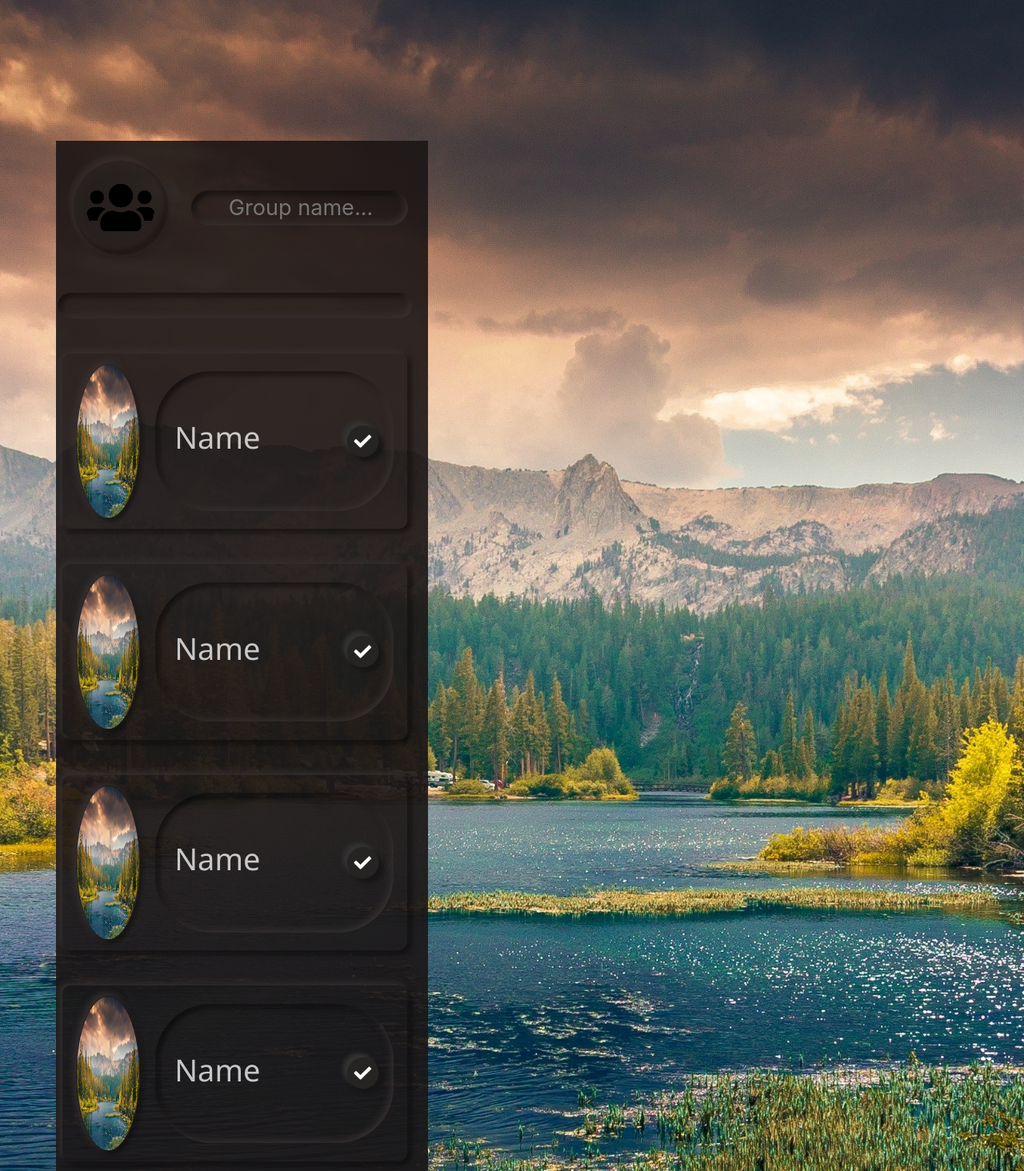
After one commit to Stas1407/sms_online, a Django app: template templates/main/new_group.html in a window 1280 px wide. The commit adds this page. Shown: the whole page at 80% size. Run offline with Django 3.2, Linux system fonts and the light colour scheme; the template is opened without the code that fills it, so the values that code supplies are empty; some libraries are stand-ins or nearby versions.

Commit message:
Adding groups view was added

```diff
--- a/main/urls.py
+++ b/main/urls.py
@@ -4,5 +4,6 @@ from . import views
 urlpatterns = [
     path('', views.landing_page, name='landing_page'),
     path('home', views.home, name='home'),
-    path('chat_view', views.chat_view, name="chat_view")
+    path('chat_view', views.chat_view, name="chat_view"),
+    path('new_group', views.new_group, name="new_group")
 ]
--- a/main/views.py
+++ b/main/views.py
@@ -12,3 +12,6 @@ def landing_page(request):
 
 def chat_view(request):
     return render(request, 'main/chat_view.html')
+
+def new_group(request):
+    return render(request, 'main/new_group.html')
--- a/static/main/css/home.css
+++ b/static/main/css/home.css
@@ -44,7 +44,7 @@ main{
 #main_content{
     background-color: rgb(28, 22, 22, 0.91);
     background-attachment: fixed;
-    min-height: 91vh;
+    min-height: 92vh;
     width: 55%;
     position: absolute;
     top: -2vh;
--- /dev/null
+++ b/static/main/css/new_group.css
@@ -0,0 +1,315 @@
+body, html{
+    background-image: url("../../backgrounds/home_bg.jpg");
+    height: 100%;
+    width: 100%;
+    scroll-behavior: smooth;
+}
+
+
+html::-webkit-scrollbar {
+    display: none;
+}
+
+html {
+    -ms-overflow-style: none;  /* IE and Edge */
+    scrollbar-width: none;  /* Firefox */
+}
+
+#wrap{
+    visibility: hidden;
+    pointer-events: none;
+}
+
+.navbar {
+    background-color: rgb(28, 22, 22, 0.91) !important;
+    top: -100px;
+    transition: top 0.3s;
+}
+
+main{
+    height: 90vh;
+}
+
+.col-md-12{
+    height: 90vh;
+    display: flex;
+    justify-content: center;
+}
+
+.no_border{
+    display: flex;
+    align-items: center;
+    height: 70%;
+    margin-top: auto;
+    margin-bottom: auto;
+    color: #777;
+}
+
+.row{
+    padding-bottom: 3vh;
+}
+
+#main_content{
+    background-color: rgb(28, 22, 22, 0.91);
+    background-attachment: fixed;
+    min-height: 94vh;
+    width: 55%;
+    position: absolute;
+    top: -2vh;
+    border-top: none;
+    opacity: 0;
+    z-index: 2;
+    border-width: 0;
+}
+
+#group_icon{
+    width: 30%;
+    margin-right: 3%;
+}
+
+.top_column{
+    display: flex;
+    align-items: center;
+    justify-content: center;
+    padding: 2%;
+}
+
+#group_name_div{
+    width: 55%;
+    background-color: transparent;
+    box-shadow: inset -3px -3px 8px #383232, inset 3px 3px 9px #000000bb;
+    border-radius: 70px;
+    height: 30%;
+}
+
+#group_name_in{
+    background-color: transparent;
+    border: none;
+    width: 100%;
+    height: 100%;
+    padding-left: 8%;
+    padding-right: 7%;
+    color: rgba(255, 255, 255, 0.644);
+    font-size: 140%;
+    text-align: center;
+}
+
+#group_name_in:focus{
+    outline: none;
+}
+
+.column_splitter{
+    display: flex;
+    align-items: center;
+    justify-content: center;
+    margin-top: 1.5vh;
+    width: 100%;
+    height: 2.2vh;
+}
+
+#splitter{
+    width: 92%;
+    height: 100%;
+    background-color: transparent;
+    border-radius: 70px;
+    box-shadow: inset -3px -3px 8px #383232, inset 3px 3px 9px #000000bb;
+}
+
+.column{
+    margin-top: 3vh;
+    display: flex;
+    justify-content: center;
+    align-items: center;
+    width: 100%;
+    height: 15vh;
+    padding-left: 8%;
+    padding-right: 8%;
+}
+
+.person_bg{
+    width: 100%;
+    height: 100%;
+    border-radius: 10px;
+    padding-top: 3%;
+    padding-bottom: 3%;
+    padding-left: 4%;
+    padding-right: 4%;
+    box-shadow: -3px -3px 8px #383232, 3px 3px 9px #000000bb;
+    display: flex;
+    align-items: center;
+    justify-content: center;
+}
+
+.person_profile_pic{
+    width: 20%;
+    height: 100%;
+    border-style: solid;
+    border-color: rgba(34, 34, 34, 0.001);
+    border-width: 1px;
+    box-shadow: -3px -3px 8px #383232, 3px 3px 5px #090909a4;
+}
+
+.person_name_bg{
+    margin-left: 5%;
+    width: 75%;
+    height: 90%;
+    background-color: transparent;
+    border-radius: 70px;
+    box-shadow: inset -3px -3px 8px #383232, inset 3px 3px 9px #000000bb;
+    color: white;
+    display: flex;
+    align-items: center;
+    justify-content: space-between;
+    padding-left: 6%;
+    padding-right: 1%;
+    text-align: left;
+}
+
+.person_name{
+    opacity: 0.75;
+    font-weight: lighter;
+    font-family: 'Segoe UI', Tahoma, Geneva, Verdana, sans-serif;
+    font-size: 38px;
+}
+
+.add_person{
+    background-image: url('../icons/check.png');
+    background-color: transparent;
+    background-position: center;
+    background-size: contain;
+    background-repeat: no-repeat;
+    border: none;
+    width: 25%;
+    height: 100%;
+    float: right
+}
+
+.add_person:focus{
+    outline: none;
+}
+
+.clicked{
+    background-image: url('../icons/checked.png') !important;
+    width: 20%;
+    height: 65%;
+    margin-right: 2.5%;
+}
+
+@media(max-height: 800px){
+    #group_name_div{
+        height: 35%;
+    }
+}
+
+@media(min-width:1800px) and (min-height: 850px){
+    #main_content{
+      width: 75%;
+      top: -2.5vh;
+    }
+}
+
+@media (min-width: 1666px) and (min-height: 850px){
+    #main_content{
+        top: -3.5vh;
+    }
+}
+
+@media (max-aspect-ratio: 16/9) {
+    @media (min-height: 850px){
+      #main_content{
+        top: -3vh;
+      }
+    }
+
+    @media (pointer:none), (pointer:coarse) {
+      html, body{
+        width: 100%;
+        height: 100%;
+        overflow-x: hidden;
+      }
+
+      #main_content{
+        top: 0;
+        height: 104vh !important;
+        overflow-x: hidden;
+      }
+
+      main{
+        overflow-x: hidden;
+        height: 100vh;
+      }
+    }
+}
+
+@media (pointer:none), (pointer:coarse) and (orientation: landscape){
+    html, body{
+      width: 100%;
+      height: 100%;
+      overflow-x: hidden;
+    }
+
+    #main_content{
+      margin-top: 0vh;
+      left: 0%;
+      top: 5vh !important;
+      height: 104vh !important;
+      overflow-x: hidden;
+    }
+
+    main{
+      overflow-x: hidden;
+      height: 100vh;
+    }
+
+
+    @media(max-height: 300px){
+      #main_content{
+        top: 27vh !important;
+      }
+    }
+}
+
+@media (pointer:none), (pointer:coarse) and (orientation: portrait) and (max-height: 500px){
+    #main_content{
+      left: -17%;
+      top: 2vh !important;
+    }
+
+}
+
+@media (max-width: 991px){
+    #main_content{
+      width: 100%;
+      top: -3.5vh;
+    }
+
+    @media (max-width: 800px){
+        #main_content{
+          width: 150%;
+        }
+    }
+    @media (max-width: 760px){
+        #main_content{
+          width: 180%;
+        }
+    }
+}
+
+@keyframes slide_in{
+    0%{
+      opacity: 0;
+      top: unset;
+      bottom: -100vh;
+    }
+    5%{
+      opacity: 1;
+    }
+    100%{
+      opacity: 1;
+      bottom: 0;
+    }
+  }
+
+.show{
+    animation: slide_in 0.4s ease-in-out 0s forwards;
+  }
--- /dev/null
+++ b/static/main/js/new_group.js
@@ -0,0 +1,26 @@
+jQuery(document).ready(function(){
+    var prevScrollpos = window.pageYOffset;
+    window.onscroll = function() {
+      var currentScrollPos = window.pageYOffset;
+      if (prevScrollpos > currentScrollPos) {
+        document.querySelector(".navbar").style.top = "0px";
+      } else {
+        document.querySelector(".navbar").style.top = "-100px";
+      }
+      prevScrollpos = currentScrollPos;
+    }
+    setTimeout(function(){
+        document.querySelector(".navbar").style.top = "0px";
+        $('#main_content').addClass('show');
+    }, 300)
+
+    setTimeout(function(){
+        $('#main_content').css('opacity', '1');
+        $('#main_content').removeClass('show');
+    }, 500)
+  });
+
+
+  $('.add_person').click(function(){
+    $('#' + this.id).toggleClass('clicked');
+})
--- a/templates/base.html
+++ b/templates/base.html
@@ -42,7 +42,7 @@
             </div>
 
             <div class="navbar-nav">
-              <a class="nav-item btn btn-outline-light no_border text-center" href="">New Group</a>
+              <a class="nav-item btn btn-outline-light no_border text-center" href="{% url 'new_group' %}" id="new_group">New Group</a>
               <a class="nav-item btn btn-outline-light no_border" href="">Profile</a>
               <a class="nav-item btn btn-outline-light no_border" href="{% url 'logout' %}">Logout</a>
             </div>
--- /dev/null
+++ b/templates/main/new_group.html
@@ -0,0 +1,71 @@
+{% extends 'base.html' %}
+{% load static %}
+
+{% block links %}
+  <link rel="stylesheet" href="{% static 'main/css/new_group.css' %}">
+{% endblock links %}
+
+{% block content %}
+<div id="main_content">
+    <div class="row">
+      <div class="col-sm-12 top_column">
+        <img src="{% static 'main/icons/group_icon.png' %}" id="group_icon">
+        <div id="group_name_div">
+            <input type="text" id="group_name_in" placeholder="Group name..." autocomplete='off' spellcheck='false' autocorrect='off'>
+        </div>
+      </div>
+      <div class="col-sm-12 column_splitter" id="top">
+        <div id="splitter"></div>
+      </div>
+      <div class="col-sm-12 column" id="top">
+        <div class="person_bg">
+            <img src="{% static 'backgrounds/home_bg.jpg' %}" class="person_profile_pic rounded-circle">
+            <div class="person_name_bg">
+                <h4 class="person_name">Name</h4>
+                <button class="add_person" id='1'></button>
+            </div>
+        </div>
+      </div>
+      <div class="col-sm-12 column" id="top">
+        <div class="person_bg">
+            <img src="{% static 'backgrounds/home_bg.jpg' %}" class="person_profile_pic rounded-circle">
+            <div class="person_name_bg">
+                <h4 class="person_name">Name</h4>
+                <button class="add_person" id='2'></button>
+            </div>
+        </div>
+      </div>
+      <div class="col-sm-12 column" id="top">
+        <div class="person_bg">
+            <img src="{% static 'backgrounds/home_bg.jpg' %}" class="person_profile_pic rounded-circle">
+            <div class="person_name_bg">
+                <h4 class="person_name">Name</h4>
+                <button class="add_person" id='3'></button>
+            </div>
+        </div>
+      </div>
+      <div class="col-sm-12 column" id="top">
+        <div class="person_bg">
+            <img src="{% static 'backgrounds/home_bg.jpg' %}" class="person_profile_pic rounded-circle">
+            <div class="person_name_bg">
+                <h4 class="person_name">Name</h4>
+                <button class="add_person" id='4'></button>
+            </div>
+        </div>
+      </div>
+      <div class="col-sm-12 column" id="top">
+        <div class="person_bg">
+            <img src="{% static 'backgrounds/home_bg.jpg' %}" class="person_profile_pic rounded-circle">
+            <div class="person_name_bg">
+                <h4 class="person_name">Name</h4>
+                <button class="add_person" id='5'></button>
+            </div>
+        </div>
+      </div>
+    </div>
+</div>
+{% endblock content %}
+
+{% block js_links %}
+  <script type="text/javascript" src="{% static 'main/js/new_group.js' %}"></script>
+{% endblock js_links %}
```
Also changed, not shown: static/main/js/home.js (+11 -0 lines), static/main/icons/check.png (added), static/main/icons/checked.png (added), static/main/icons/group_icon.png (added).
